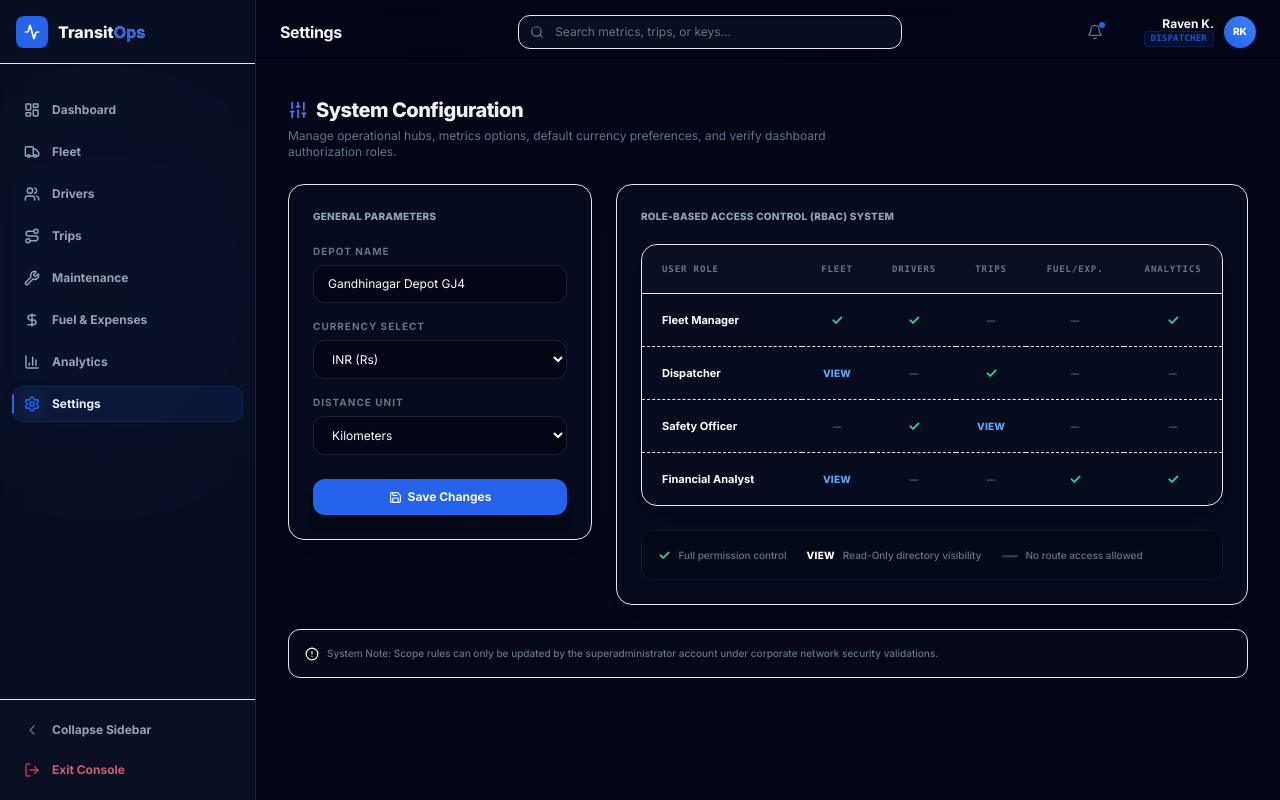
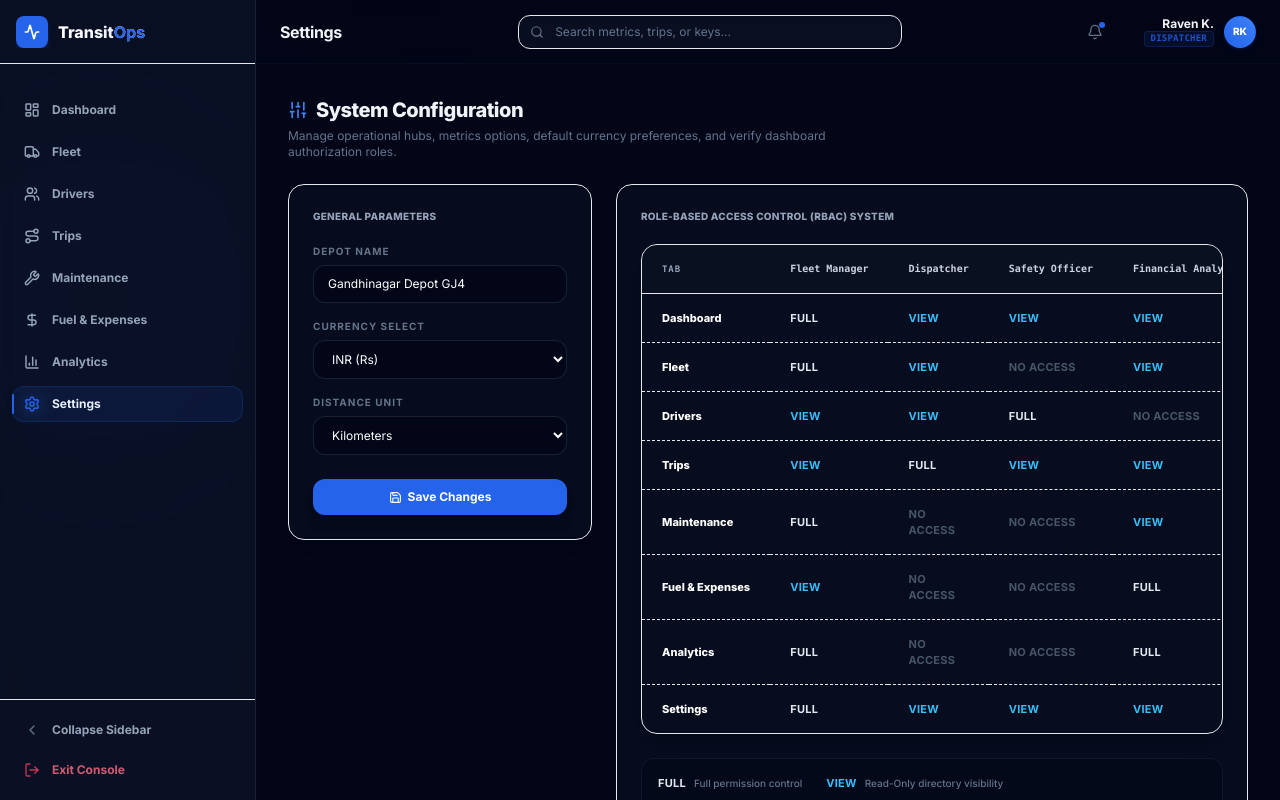
Before and after one commit to prashivg-04/transitOps, a React (Vite) app in the folder transitOps-frontend/: page /#/settings in a window 1280 px wide. Shown: the top 800 px of the page. Built offline with nearby package versions, Linux system fonts and the light colour scheme.

Commit message:
chore: update RBAC structure and install core frontend dependencies

```diff
--- a/transitOps-frontend/src/components/SettingsPage.jsx
+++ b/transitOps-frontend/src/components/SettingsPage.jsx
@@ -2,49 +2,46 @@ import React, { useState } from 'react';
 import { motion, AnimatePresence } from 'framer-motion';
 import { Check, Save, Sliders, AlertCircle } from 'lucide-react';
 
-// ─── RBAC data matching the template ─────────────────────────────────────────
+// ─── RBAC — rows = tabs, columns = roles ───────────────────────────────────────────
 // Access values: 'full' | 'view' | 'none'
-const RBAC_ROLES = [
-  {
-    role: 'Fleet Manager',
-    access: { fleet: 'full', drivers: 'full', trips: 'none', fuelExp: 'none', analytics: 'full' },
-  },
-  {
-    role: 'Dispatcher',
-    access: { fleet: 'view', drivers: 'none', trips: 'full', fuelExp: 'none', analytics: 'none' },
-  },
-  {
-    role: 'Safety Officer',
-    access: { fleet: 'none', drivers: 'full', trips: 'view', fuelExp: 'none', analytics: 'none' },
-  },
-  {
-    role: 'Financial Analyst',
-    access: { fleet: 'view', drivers: 'none', trips: 'none', fuelExp: 'full', analytics: 'full' },
-  },
+const RBAC_ROLE_COLS = [
+  { key: 'fleetManager',    label: 'Fleet Manager'    },
+  { key: 'dispatcher',      label: 'Dispatcher'       },
+  { key: 'safetyOfficer',   label: 'Safety Officer'   },
+  { key: 'financialAnalyst',label: 'Financial Analyst' },
 ];
 
-const RBAC_COLS = [
-  { key: 'fleet',     label: 'Fleet'     },
-  { key: 'drivers',   label: 'Drivers'   },
-  { key: 'trips',     label: 'Trips'     },
-  { key: 'fuelExp',   label: 'Fuel/Exp.' },
-  { key: 'analytics', label: 'Analytics' },
+const RBAC_ROWS = [
+  { tab: 'Dashboard',      access: { fleetManager: 'full', dispatcher: 'view', safetyOfficer: 'view', financialAnalyst: 'view' } },
+  { tab: 'Fleet',          access: { fleetManager: 'full', dispatcher: 'view', safetyOfficer: 'none', financialAnalyst: 'view' } },
+  { tab: 'Drivers',        access: { fleetManager: 'view', dispatcher: 'view', safetyOfficer: 'full', financialAnalyst: 'none' } },
+  { tab: 'Trips',          access: { fleetManager: 'view', dispatcher: 'full', safetyOfficer: 'view', financialAnalyst: 'view' } },
+  { tab: 'Maintenance',    access: { fleetManager: 'full', dispatcher: 'none', safetyOfficer: 'none', financialAnalyst: 'view' } },
+  { tab: 'Fuel & Expenses',access: { fleetManager: 'view', dispatcher: 'none', safetyOfficer: 'none', financialAnalyst: 'full' } },
+  { tab: 'Analytics',      access: { fleetManager: 'full', dispatcher: 'none', safetyOfficer: 'none', financialAnalyst: 'full' } },
+  { tab: 'Settings',       access: { fleetManager: 'full', dispatcher: 'view', safetyOfficer: 'view', financialAnalyst: 'view' } },
 ];
 
 // ─── Access cell renderer ─────────────────────────────────────────────────────
 function AccessCell({ value }) {
   if (value === 'full') {
     return (
-      <span className="text-emerald-400 font-extrabold text-sm select-none">✓</span>
+      <span className="text-[11px] font-bold text-slate-200 uppercase tracking-wide select-none">
+        Full
+      </span>
     );
   }
   if (value === 'view') {
     return (
-      <span className="text-blue-400 text-[10px] font-extrabold uppercase tracking-wide select-none">View</span>
+      <span className="text-[11px] font-bold text-sky-400 uppercase tracking-wide select-none">
+        View
+      </span>
     );
   }
   return (
-    <span className="text-slate-700 text-sm font-extrabold font-mono select-none">—</span>
+    <span className="text-[11px] font-bold text-slate-600 uppercase tracking-wide select-none">
+      No Access
+    </span>
   );
 }
 
@@ -180,31 +177,31 @@ export default function SettingsPage() {
             <div className="overflow-x-auto">
               <table className="w-full text-xs border-collapse text-left select-none">
                 <thead>
-                  <tr className="border-b border-slate-850/80 bg-slate-900/40 text-slate-500 uppercase tracking-widest text-[9px] font-extrabold font-mono">
-                    <th className="px-5 py-4 w-40 whitespace-nowrap">
-                      User role
+                  <tr className="border-b border-slate-850/80 bg-slate-900/40 text-slate-400 uppercase tracking-widest text-[9px] font-extrabold font-mono">
+                    <th className="px-5 py-4 w-36 whitespace-nowrap">
+                      Tab
                     </th>
-                    {RBAC_COLS.map((col) => (
-                      <th key={col.key} className="text-center px-4 py-4 whitespace-nowrap">
+                    {RBAC_ROLE_COLS.map((col) => (
+                      <th key={col.key} className="px-5 py-4 whitespace-nowrap font-extrabold text-slate-300 text-[10px] normal-case tracking-normal">
                         {col.label}
                       </th>
                     ))}
                   </tr>
                 </thead>
                 <tbody className="divide-y divide-slate-850/40 divide-dashed">
-                  {RBAC_ROLES.map((row, i) => (
+                  {RBAC_ROWS.map((row, i) => (
                     <motion.tr
-                      key={row.role}
+                      key={row.tab}
                       initial={{ opacity: 0, y: 6 }}
                       animate={{ opacity: 1, y: 0 }}
-                      transition={{ delay: i * 0.06 }}
-                      className="hover:bg-slate-900/20 text-slate-300 font-medium transition-colors"
+                      transition={{ delay: i * 0.05 }}
+                      className="hover:bg-slate-900/20 transition-colors"
                     >
-                      <td className="px-5 py-4 font-bold text-white text-[11px] whitespace-nowrap">
-                        {row.role}
+                      <td className="px-5 py-4 font-extrabold text-white text-[11px] whitespace-nowrap">
+                        {row.tab}
                       </td>
-                      {RBAC_COLS.map((col) => (
-                        <td key={col.key} className="px-4 py-4 text-center">
+                      {RBAC_ROLE_COLS.map((col) => (
+                        <td key={col.key} className="px-5 py-4">
                           <AccessCell value={row.access[col.key]} />
                         </td>
                       ))}
@@ -216,18 +213,18 @@ export default function SettingsPage() {
           </div>
 
           {/* Legend container */}
-          <div className="flex flex-wrap items-center gap-5 mt-1 bg-slate-950/40 p-4 rounded-xl border border-slate-900">
+          <div className="flex flex-wrap items-center gap-6 mt-1 bg-slate-950/40 p-4 rounded-xl border border-slate-900">
             <div className="flex items-center gap-2">
-              <span className="text-emerald-400 font-extrabold text-sm leading-none">✓</span>
+              <span className="text-[11px] font-bold text-slate-200 uppercase tracking-wide">Full</span>
               <span className="text-[10px] text-slate-500 font-medium">Full permission control</span>
             </div>
             <div className="flex items-center gap-2">
-              <span className="text-blue-405 text-[10px] font-extrabold uppercase tracking-wide">View</span>
+              <span className="text-[11px] font-bold text-sky-400 uppercase tracking-wide">View</span>
               <span className="text-[10px] text-slate-500 font-medium">Read-Only directory visibility</span>
             </div>
             <div className="flex items-center gap-2">
-              <span className="text-slate-700 font-extrabold leading-none">—</span>
-              <span className="text-[10px] text-slate-500 font-medium font-sans">No route access allowed</span>
+              <span className="text-[11px] font-bold text-slate-600 uppercase tracking-wide">No Access</span>
+              <span className="text-[10px] text-slate-500 font-medium">No route access allowed</span>
             </div>
           </div>
         </div>
```
Also changed, not shown: transitOps-frontend/package.json (+12 -1 lines), 1 other file (tests, documents, lock files or other folders).
